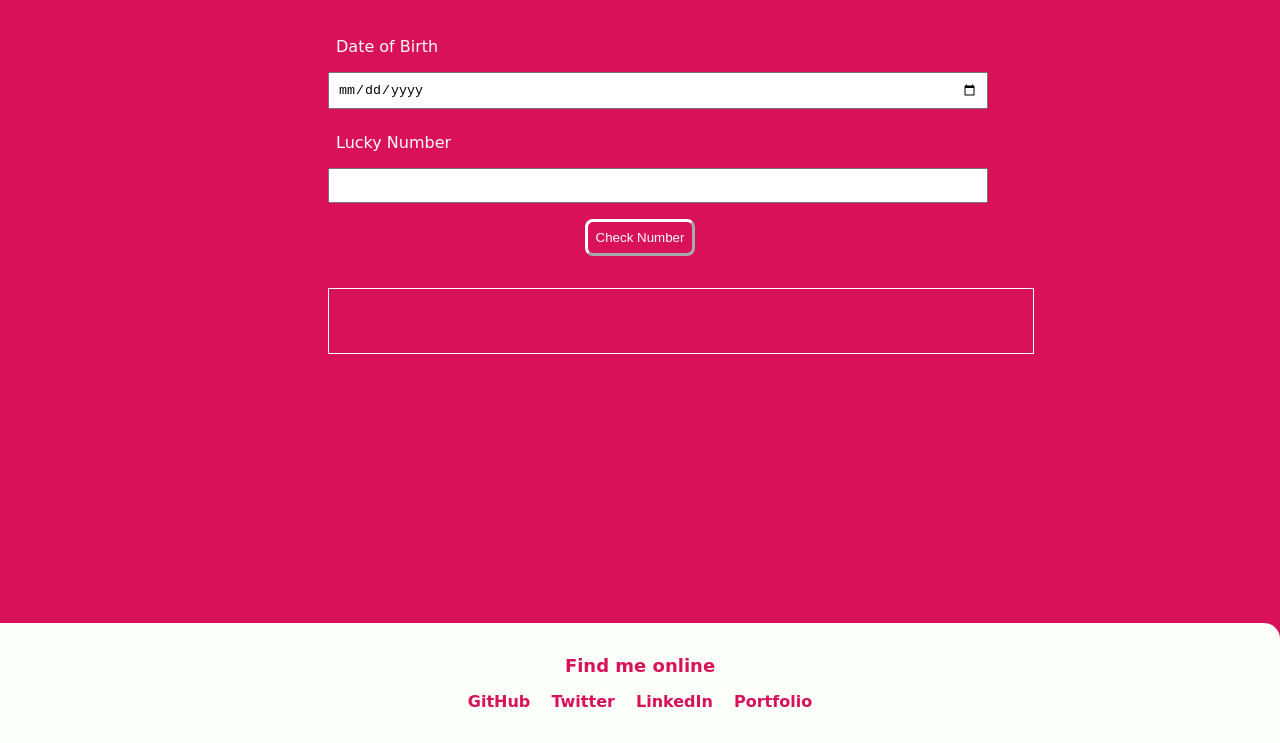
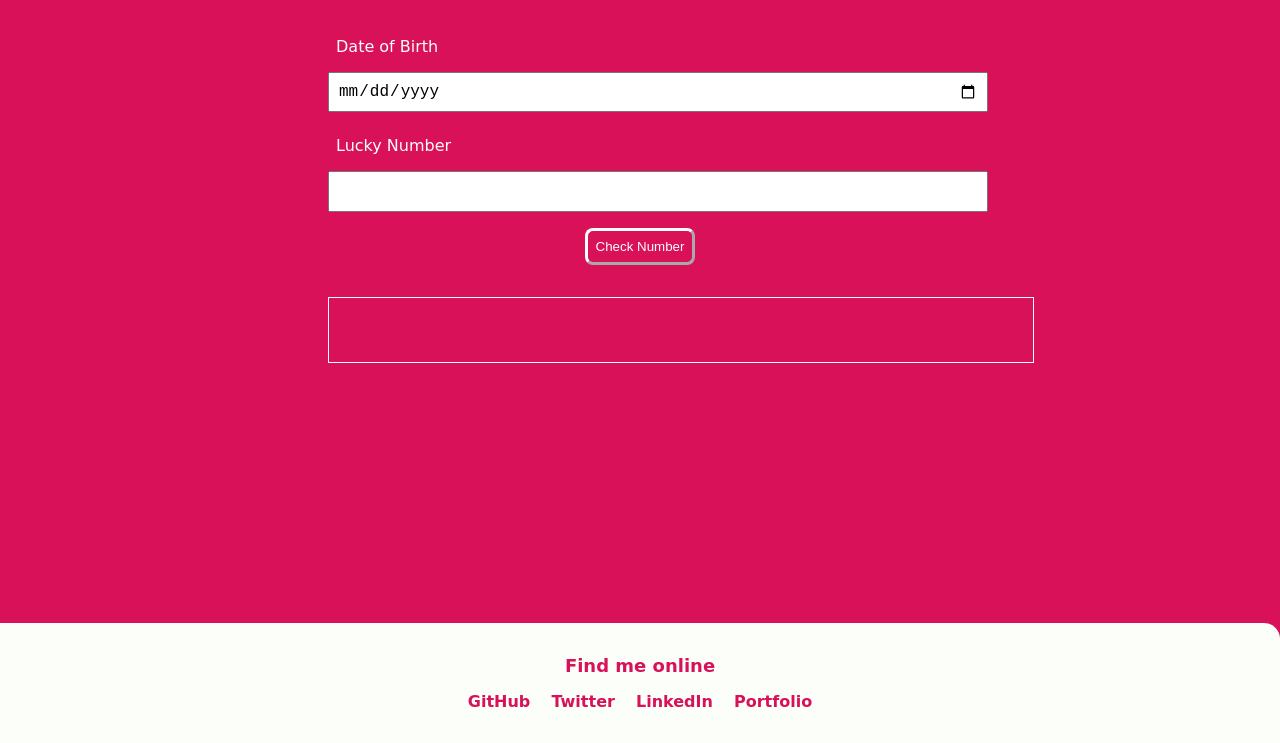
Before and after one commit to RakshaPawar108/lucky-birthday-neogcamp, a plain HTML site: page index.html in a window 1280 px wide. Shown: the part 57-800 px from the top of the page. Drawn offline with Linux system fonts and the light colour scheme; a web font is replaced by a local one.

Commit message:
style: minor styling changes

```diff
--- a/style.css
+++ b/style.css
@@ -10,6 +10,7 @@ body {
     cursive;
     margin: 0;
     padding: 0;
+    box-sizing: border-box;
     background-color: var(--primary-color);
     color: var(--secondary-color);
 }
@@ -34,11 +35,11 @@ input, label {
 
 input {
     margin-bottom: 1rem;
+    font-size: large;
 
 }
 
 #check-number {
-    margin-top: 1rem;
     margin: auto;
     display: block;
     background: transparent;
```
